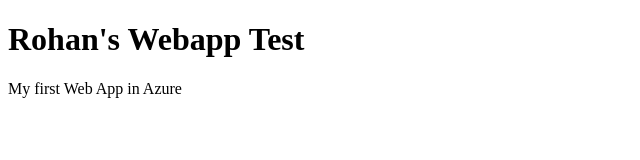
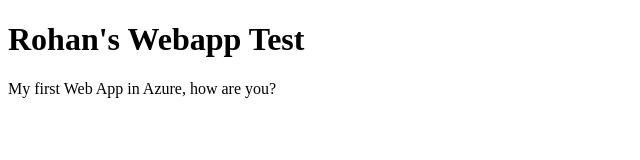
Before and after one commit to rohansaeed/azure_webapp, a plain HTML site: page index.html in a window 1280 px wide. Shown: the whole page, without its empty margins (0-640 px from the left). Drawn offline with Linux system fonts and the light colour scheme.

Commit message:
updated file dec 26

```diff
--- a/index.html
+++ b/index.html
@@ -4,7 +4,7 @@
 
 <h1>Rohan's Webapp Test</h1>
 
-<p>My first Web App in Azure</p>
+<p>My first Web App in Azure, how are you?</p>
 
 </body>
 </html>
```
